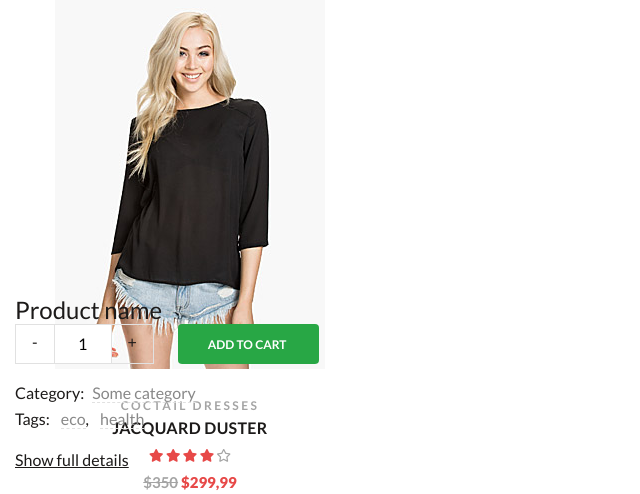
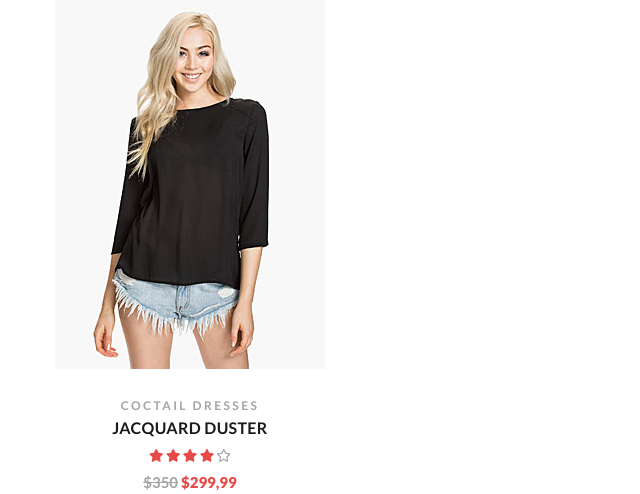
Before and after one commit to Bibliaricus/Ustore, a PHP site: page / in a window 1280 px wide. Shown: the part 1416-1910 px from the top of the page, without its empty margins (0-640 px from the left). Run offline with PHP 8.4, Linux system fonts and the light colour scheme; some web fonts are replaced.

Commit message:
Delete quick popup from previous project

```diff
--- a/index.html
+++ b/index.html
@@ -378,28 +378,6 @@
   </div>
   <!-- ## Quick view popup (new) -->
 
-
-        <div class="q-view-popup__information col-sm-6">
-          <h3 class="q-view-popup__title"><a href="#">Product name</a></h3>
-
-          <div class="q-view-popup__quantity">
-            <span class="quantity__minus">-</span>
-            <input type="number" class="quantity__number-input" min="1" step="1" value="1">
-            <span class="quantity__plus">+</span>
-            <button class="q-view-popup__btn btn">Add to cart</button>
-          </div>
-          <div class="q-view-popup__category">Category:<a href="#" class="q-view-popup__link">Some category</a></div>
-          <div class="q-view-popup__tags">Tags:
-            <a href="#" class="q-view-popup__link">eco</a>,
-            <a href="#" class="q-view-popup__link">health</a>
-          </div>
-          <a href="#" class="q-view-popup__full-info-link">Show full details</a>
-        </div>
-      </div>
-    </div>
-  </div>
-  <!-- ## Qiuck view popup -->
-
   <!-- Subscribe modal popup -->
   <div class="modal fade subscribe-popup" id="subscribe-popup" tabindex="-1" role="dialog" aria-labelledby="subscribe-popup-title" aria-hidden="true">
     <div class="modal-dialog modal-dialog-centered" role="document">
--- a/less/style.less
+++ b/less/style.less
@@ -1244,148 +1244,7 @@ Version: 1.0
     }
   }
 
-  .q-view-popup {
-    position: absolute;
-    width: 120%;
-    height: auto;
-    margin-left: auto;
-    margin-right: auto;
-    flex-direction: row;
-    padding: 2.5em 0em;
-    background-color: #ffffff;
-    border: 1px solid #e1e1e1;;
-    z-index: 3;
-  }
-
-    /* For modal window by Bootstrap 4 */
-    .modal-dialog {
-      justify-content: center;
-    }
-
-  .q-view__slide {
-    text-align: center;
-  }
-
-  .q-view-popup__title {
-    margin: 0;
-    font-weight: 400;
-    font-size: 1.5rem;
-  }
-
-  .q-view-popup__title:hover {
-    color: #43a047;
-  }
-
-  .q-view-popup__title a:focus,
-  .q-view-popup__link:focus,
-  .q-view-popup__full-info-link:focus {
-    background-color: lightgrey;
-  }
-
-  .q-view-popup__price {
-    color: #888888;
-    font-size: 1.25rem;
-  }
-
-  .q-view-popup__rating {
-    margin: 1rem 0;
-    font-size: 14px;
-    margin-top: 0.2rem;
-  }
-
-  .q-view-popup__quantity {
-    display: flex;
-    margin-bottom: 1rem;
-  }
-
-  .quantity__minus,
-  .quantity__plus {
-    padding: 0.2rem 1rem;
-    border: 1px solid #e1e1e1;;
-    cursor: pointer;
-  }
-
-  .quantity__number-input::-webkit-inner-spin-button,
-  .quantity__number-input::-webkit-outer-spin-button {
-    -webkit-appearance: none;
-    -moz-appearance: none;
-    appearance: none;
-  }
-
-  .quantity__number-input {
-    width: 3.5rem;
-    padding-left: 0.5rem;
-    padding-right: 0.5rem;
-    text-align: center;
-    border: none;
-    border-top: 1px solid #e1e1e1;;
-    border-bottom: 1px solid #e1e1e1;;
-    -moz-appearance: none;
-  }
-
-  .q-view-popup__btn {
-    margin-left: 2em;
-    display: inline-block;
-    padding: 1em 2.7em 0.8em 2.5em;
-    font-size: 0.75rem;
-    background-color: var(--green);
-    color: #ffffff;
-    border: none;
-    transition: .3s ease;
-    text-transform: uppercase;
-    font-weight: 700;
-    cursor: pointer;
-  }
-  .q-view-popup__btn:hover,
-  .q-view-popup__btn:focus {
-    color: #ffffff;
-    background-color: #000000;
-  }
-
-  .q-view-popup__link {
-    color: #888888;
-    border-bottom: 1px dashed #e1e1e1;;
-    margin-left: 0.5em;
-  }
-
-  .q-view-popup__link:hover,
-  .q-view-popup__link:focus {
-    color: #222222;
-  }
-
-  .q-view-popup__tags {
-    margin-bottom: 1rem;
-  }
-
-  .q-view-popup__full-info-link {
-    text-decoration: underline;
-  }
-
-  .q-view-popup__full-info-link:hover,
-  .q-view-popup__full-info-link:focus {
-    opacity: 0.6;
-  }
-
-  .q-view-popup__slide img {
-    margin-left: auto;
-    margin-right: auto;
-  }
-
-  .q-view-popup .close {
-    position: absolute;
-    top: 5%;
-    right: 5%;
-    z-index: 10;
-  }
-
-  .q-view__dot-list {
-    bottom: -15%;
-  }
-
-  li.q-view__dot {
-    background-color: var(--main-blue);
-  }
-
+  /* Arrows in quick popup slider */
   .q-view__arrow {
     border-radius: 50%;
     background-color: #000000;
```
Also changed, not shown: less/style.css (+1 -120 lines), css/style.min.css.
